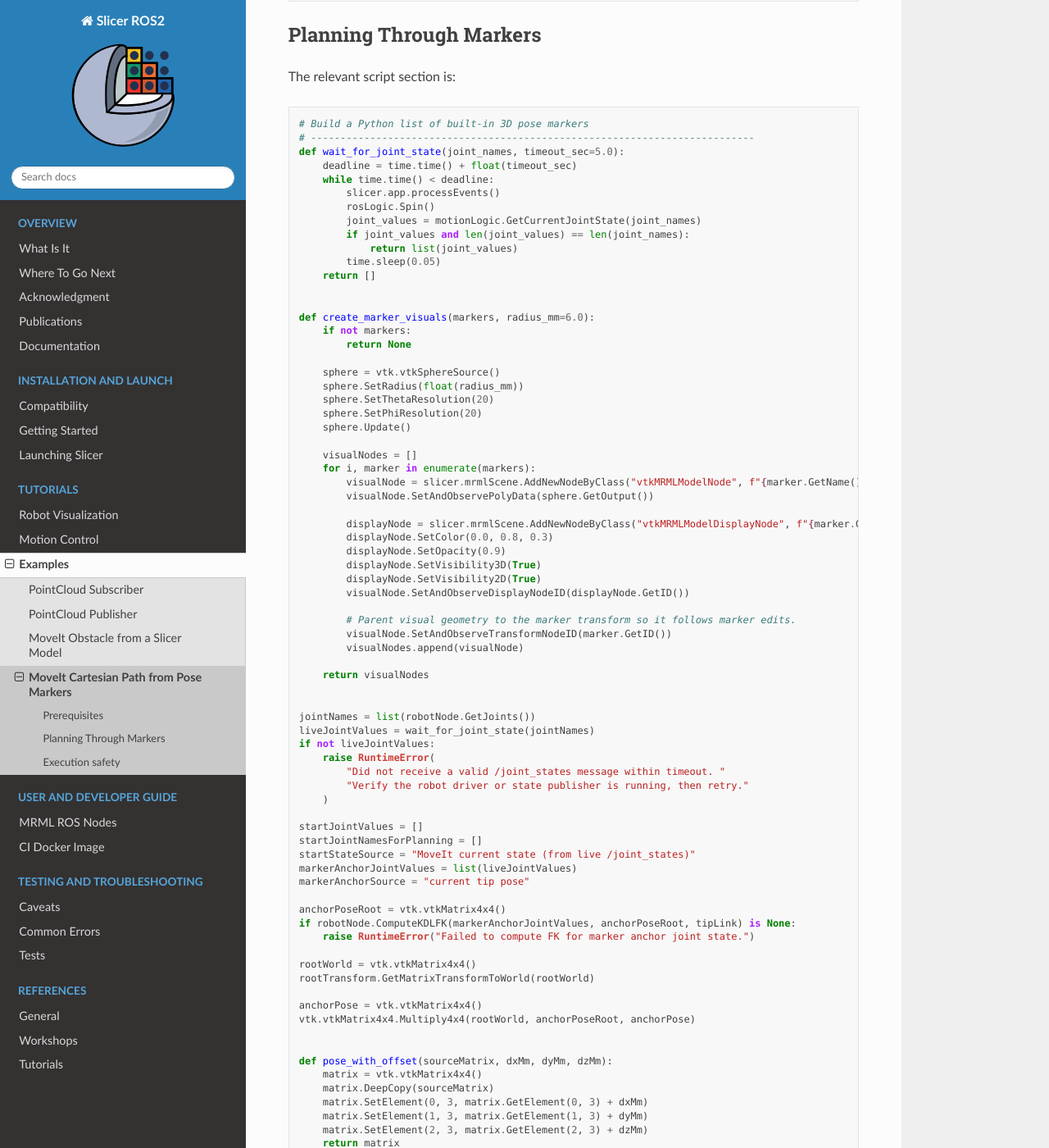
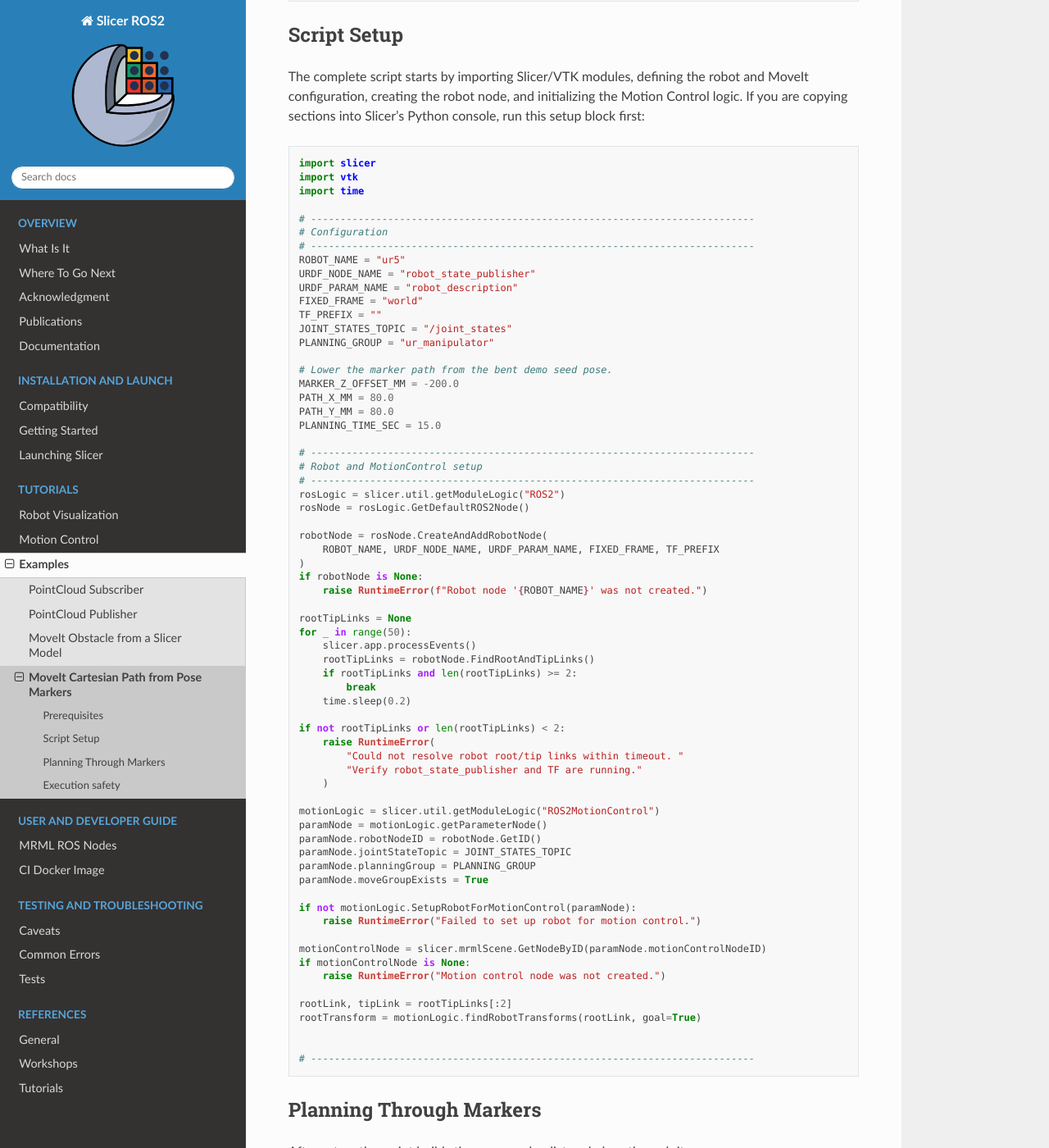
Before and after one commit to rosmed/slicer_ros2_module, a Sphinx documentation site: the page built from docs/pages/examples/moveit_pose_markers.rst, in a window 1280 px wide and 1400 px high, scrolled down 710 px. Shown: the whole window at 82% size. Built offline with Sphinx 7.4.7 and the Read the Docs theme 3.1.0, drawn with Linux system fonts in a browser that asks for light colours; some of the changed text lies outside the part shown.

Commit message:
docs: enhance moveit_pose_markers example with script setup details

```diff
--- a/docs/pages/examples/moveit_pose_markers.rst
+++ b/docs/pages/examples/moveit_pose_markers.rst
@@ -30,10 +30,22 @@
 
    ros2 run slicer_ros2_module slicer --python-script $(ros2 pkg prefix slicer_ros2_module)/share/slicer_ros2_module/docs/code/moveit_pose_markers.py
 
+Script Setup
+------------
+
+The complete script starts by importing Slicer/VTK modules, defining the robot
+and MoveIt configuration, creating the robot node, and initializing the Motion
+Control logic.  If you are copying sections into Slicer's Python console, run
+this setup block first:
+
+.. literalinclude:: ../../code/moveit_pose_markers.py
+   :language: python
+   :end-before: # Build a Python list
+
 Planning Through Markers
 ------------------------
 
-The relevant script section is:
+After setup, the script builds the pose marker list and plans through it:
 
 .. literalinclude:: ../../code/moveit_pose_markers.py
    :language: python
```
